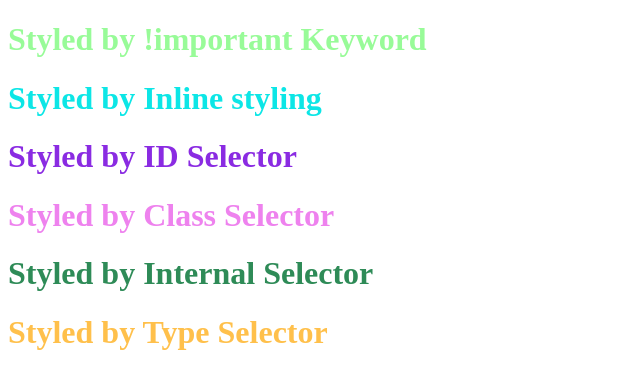
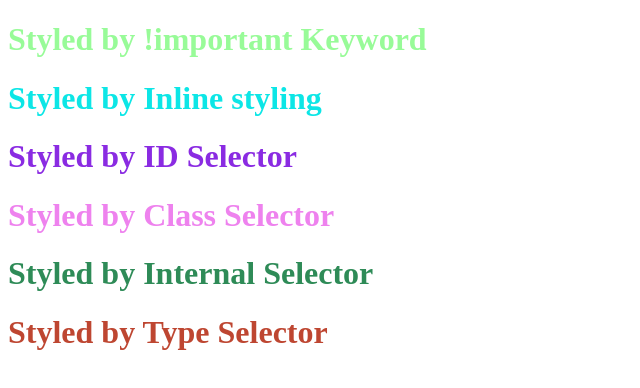
Before and after one commit to naeemrind/PH-Scale, a plain HTML site: page index.html in a window 1280 px wide. Shown: the whole page, without its empty margins (0-640 px from the left). Drawn offline with Linux system fonts and the light colour scheme.

Commit message:
Changes in CSS

```diff
--- a/style.css
+++ b/style.css
@@ -10,7 +10,7 @@
 
 
 h1 {
-    color: #ffc04b;
+    color: #be4631;
 }
 
 .heading4 {
```
